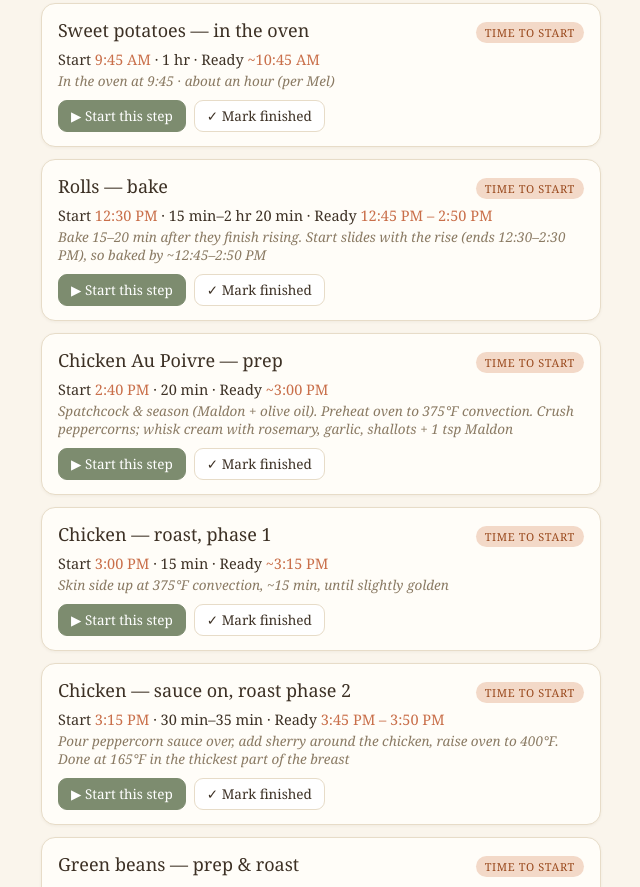
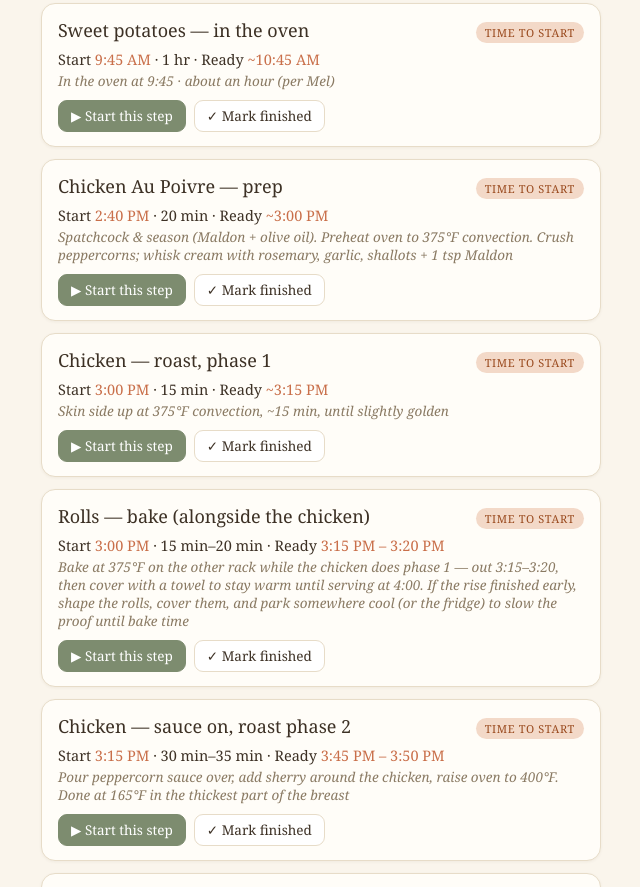
Before and after one commit to metaky/metaky.github.io, a plain HTML site: page meal-prep-timing/index.html in a window 1280 px wide. Shown: the part 619-1506 px from the top of the page, without its empty margins (319-959 px from the left). Drawn offline with Linux system fonts and the light colour scheme.

Commit message:
Retime rolls bake to 3:00 PM alongside chicken phase 1

```diff
--- a/meal-prep-timing/index.html
+++ b/meal-prep-timing/index.html
@@ -89,7 +89,7 @@
 const SEED = [
   {id:'seed-rolls', name:'Rolls — set out to rise', date:'2026-11-26', start:'09:30', durMin:180, durMax:300, note:'Set out at 9:30 to rise (3–5 hours)'},
   {id:'seed-sweet', name:'Sweet potatoes — in the oven', date:'2026-11-26', start:'09:45', durMin:60, durMax:60, note:'In the oven at 9:45 · about an hour (per Mel)'},
-  {id:'seed-bake', name:'Rolls — bake', date:'2026-11-26', start:'12:30', durMin:15, durMax:140, note:'Bake 15–20 min after they finish rising. Start slides with the rise (ends 12:30–2:30 PM), so baked by ~12:45–2:50 PM'},
+  {id:'seed-bake', name:'Rolls — bake (alongside the chicken)', date:'2026-11-26', start:'15:00', durMin:15, durMax:20, note:'Bake at 375°F on the other rack while the chicken does phase 1 — out 3:15–3:20, then cover with a towel to stay warm until serving at 4:00. If the rise finished early, shape the rolls, cover them, and park somewhere cool (or the fridge) to slow the proof until bake time'},
   {id:'seed-chix-prep', name:'Chicken Au Poivre — prep', date:'2026-11-26', start:'14:40', durMin:20, durMax:20, note:'Spatchcock & season (Maldon + olive oil). Preheat oven to 375°F convection. Crush peppercorns; whisk cream with rosemary, garlic, shallots + 1 tsp Maldon'},
   {id:'seed-chix-p1', name:'Chicken — roast, phase 1', date:'2026-11-26', start:'15:00', durMin:15, durMax:15, note:'Skin side up at 375°F convection, ~15 min, until slightly golden'},
   {id:'seed-chix-p2', name:'Chicken — sauce on, roast phase 2', date:'2026-11-26', start:'15:15', durMin:30, durMax:35, note:'Pour peppercorn sauce over, add sherry around the chicken, raise oven to 400°F. Done at 165°F in the thickest part of the breast'},
```
